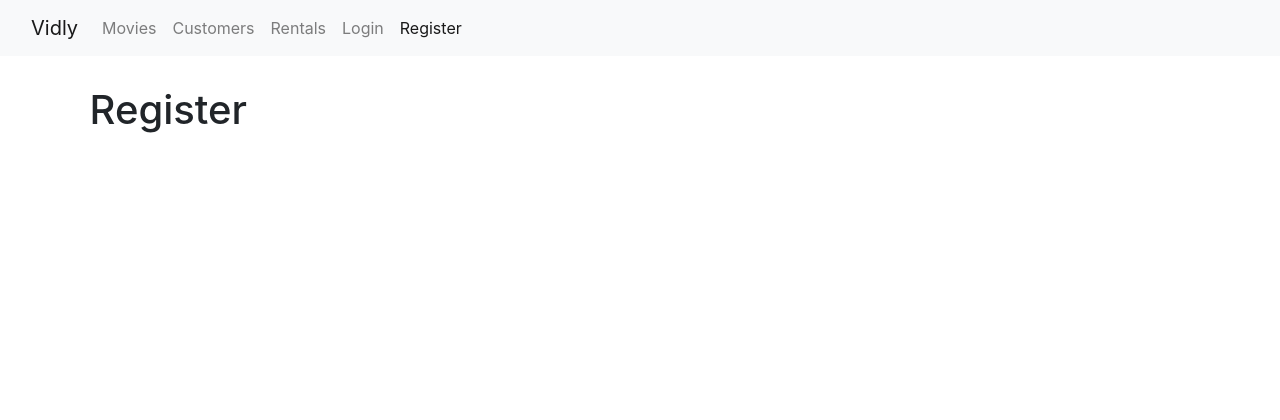
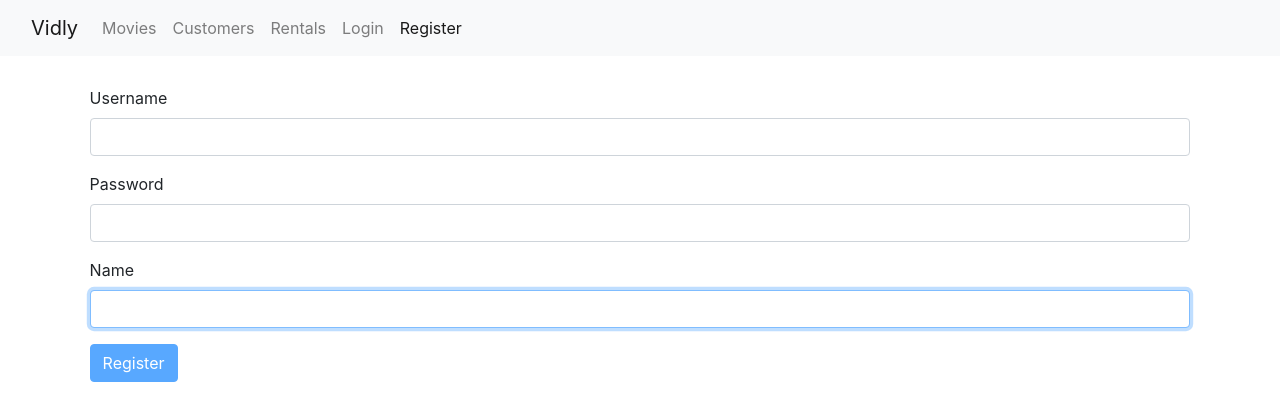
Before and after one commit to atenajoon/VidlyProject, a React (Create React App) app: page /register in a window 1280 px wide. Shown: the top 420 px of the page. Built offline with nearby package versions, Linux system fonts and the light colour scheme.

Commit message:
RegisterForm component got completed with Joi validation and rendering input and button methods

```diff
--- a/src/components/register.jsx
+++ b/src/components/register.jsx
@@ -1,11 +1,36 @@
 import React from "react";
+import Joi from "joi-browser";
+import Form from "./common/form";
 
-const RegisterForm = () => {
-  return (
-    <div>
-      <h1>Register</h1>
-    </div>
-  );
-};
+class RegisterForm extends Form {
+  state = {
+    data: { username: "", password: "", name: "" },
+    errors: {},
+  };
+
+  schema = {
+    username: Joi.string().required().email().label("Username"),
+    password: Joi.string().required().min(5).label("Password"),
+    name: Joi.string().required().label("Name"),
+  };
+
+  doSubmit = () => {
+    // call the server...
+    console.log("submitted");
+  };
+
+  render() {
+    return (
+      <div>
+        <form onSubmit={this.handleSubmit}>
+          {this.renderInput("username", "Username")}
+          {this.renderInput("password", "Password", "password")}
+          {this.renderInput("name", "Name")}
+          {this.renderButton("Register")}
+        </form>
+      </div>
+    );
+  }
+}
 
 export default RegisterForm;
```
